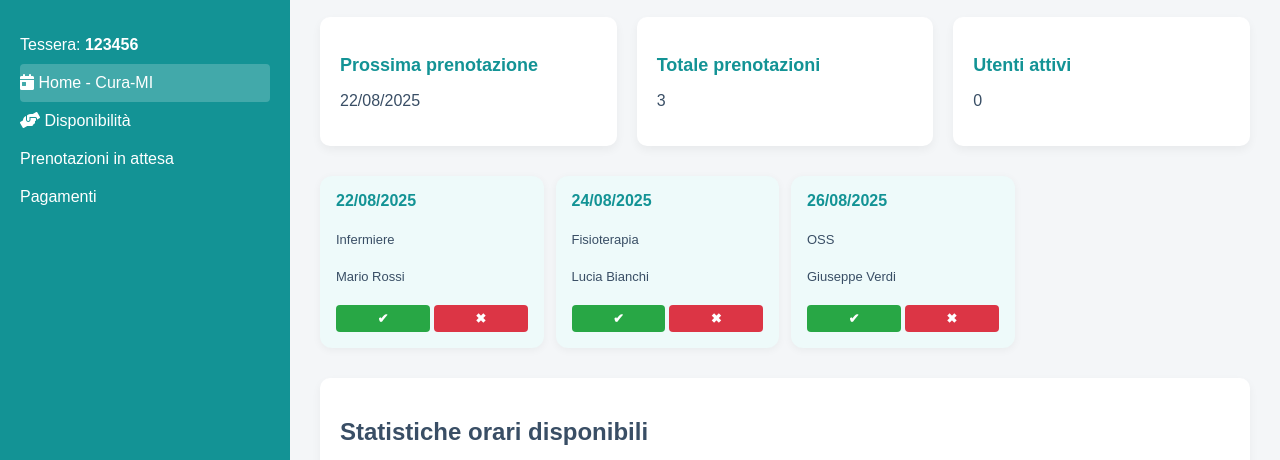
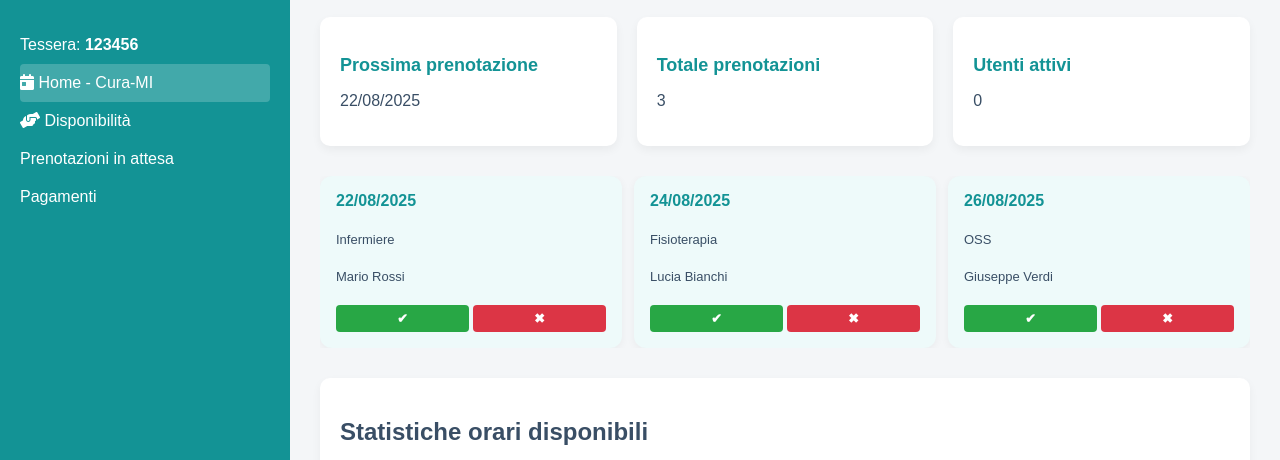
Before and after one commit to Cura-MI-Landing-DEMO/Cura-MI-Landing-Page-DEMO, a plain HTML site: page dashboardoperatore.html in a window 1280 px wide. Shown: the part 209-669 px from the top of the page. Drawn offline with nearby package versions, Linux system fonts and the light colour scheme.

Commit message:
Fix dashboard operatore

```diff
--- a/dashboardoperatore.css
+++ b/dashboardoperatore.css
@@ -715,3 +715,22 @@
   background: rgba(255, 255, 255, 0.2);
   border-radius: 4px;
 }
+
+
+/* Elimina overflow orizzontale indesiderato */
+html, body {
+  overflow-x: hidden;
+}
+
+/* Assicura che il contenitore principale non superi la larghezza della finestra */
+.main-dashboard {
+  width: 100%;
+  box-sizing: border-box;
+  overflow-x: hidden;
+}
+
+/* Ridimensiona le card nel widget per evitare overflow */
+.pending-widget {
+  grid-template-columns: repeat(auto-fit, minmax(160px, 1fr)) !important;
+  overflow-x: hidden;
+}
```
